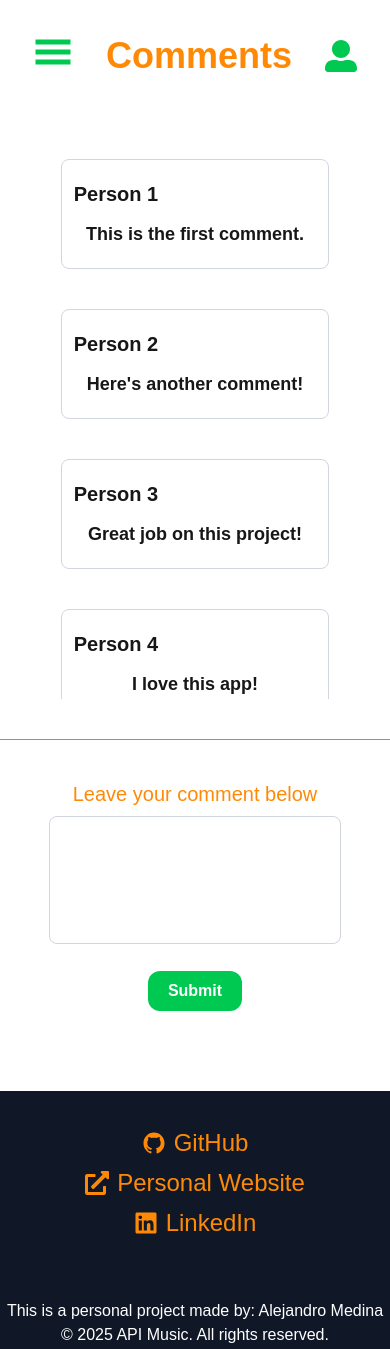
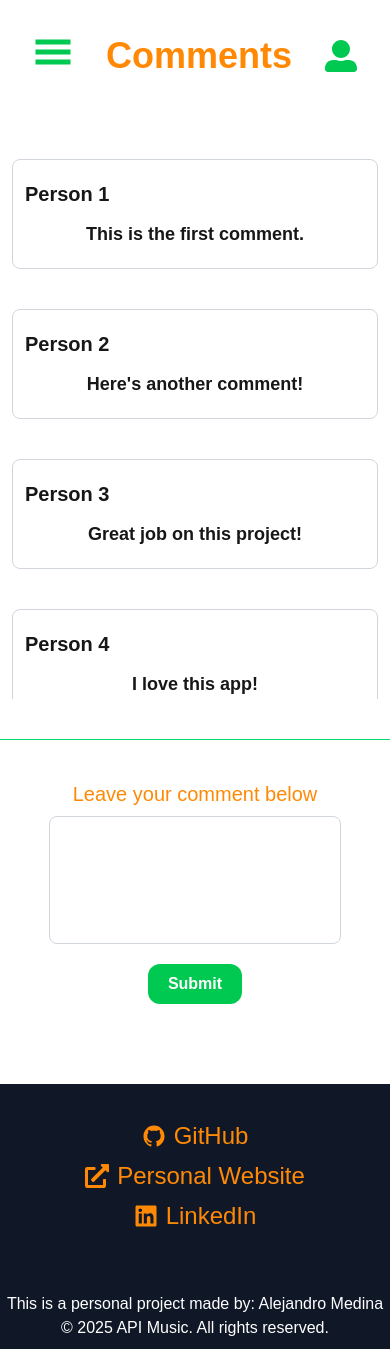
Before and after one commit to Meva1997/music-app-next, a Next.js app: page /comments in a window 390 px wide. Shown: the top 1349 px of the page. Built offline with nearby package versions, Linux system fonts and the light colour scheme.

Commit message:
fix comments page responsive

```diff
--- a/app/comments/page.tsx
+++ b/app/comments/page.tsx
@@ -19,7 +19,7 @@ export default function page() {
       <MainHeader title="Comments" />
 
       <main className="my-20 space-y-10">
-        <section className="scroll-container px-3 mx-auto w-3/4 h-[540px] overflow-y-auto space-y-10 overscroll-none">
+        <section className="scroll-container px-3 mx-auto max-w-4xl h-[540px] overflow-y-auto space-y-10 overscroll-none">
           {comments.map((comment, index) => (
             <Suspense key={index} fallback={<CommentsSkeleton />}>
               <CommentsSection
@@ -33,15 +33,15 @@ export default function page() {
 
         <hr className="border-green-400" />
 
-        <section className="w-3/4 mx-auto text-center">
+        <section className="flex flex-col items-center max-w-2xl mx-auto text-center">
           <h3 className="text-xl text-orange-400">Leave your comment below</h3>
           <textarea
             name=""
             id=""
             placeholder="Type your comment here..."
-            className="w-full h-32 p-2 mt-2 text-white transition-all border border-gray-300 rounded-lg resize-none outline-green-400 focus:ring-2 focus:border-green-600 focus:ring-green-600"
+            className="w-3/4 h-32 px-5 mt-2 text-white transition-all border border-gray-300 rounded-lg resize-none outline-green-400 focus:ring-2 focus:border-green-600 focus:ring-green-600"
           ></textarea>
-          <button className="px-5 py-2 mt-5 font-bold text-center text-white transition-all duration-300 bg-green-500 cursor-pointer  rounded-xl hover:bg-green-800">
+          <button className="px-5 py-2 mt-5 font-bold text-center text-white transition-all duration-300 bg-green-500 cursor-pointer rounded-xl hover:bg-green-800">
             Submit
           </button>
         </section>
```
